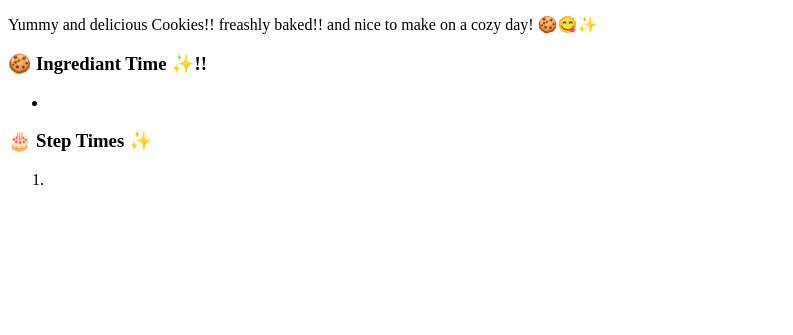
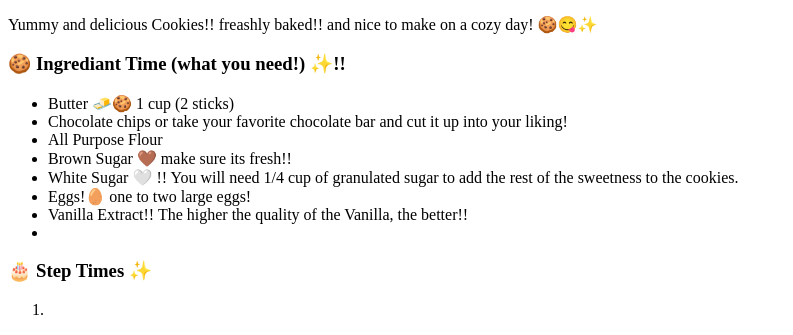
Before and after one commit to ameliep2029/Cs1-Recipe-Vlog, a plain HTML site: page index.html in a window 1280 px wide. Shown: the part 476-811 px from the top of the page, without its empty margins (0-793 px from the left). Drawn offline with Linux system fonts and the light colour scheme.

Commit message:
Edited First Recipe

```diff
--- a/index.html
+++ b/index.html
@@ -19,10 +19,25 @@
   <p> Yummy and delicious Cookies!! freashly baked!! and nice to make on a cozy day! 🍪😋✨</p>
 
 
-  <h3> 🍪 Ingrediant Time ✨!!</h3>
+  <h3> 🍪 Ingrediant Time (what you need!) ✨!!</h3>
   <ul>
-    <li> </li>
-  </ul>
+    <li> Butter 🧈🍪 1 cup (2 sticks) </li>
+
+    <li> Chocolate chips or take your favorite chocolate bar and cut it up into your liking! </li>
+
+
+   <li> All Purpose Flour </li>
+
+   <li> Brown Sugar 🤎 make sure its fresh!! </li>
+
+   <li> White Sugar 🤍 !! You will need 1/4 cup of granulated sugar to add the rest of the sweetness to the cookies.</li>
+
+   <li> Eggs!🥚 one to two large eggs! </li>
+
+   <li> Vanilla Extract!! The higher the quality of the Vanilla, the better!!</li>
+
+  <li> </li>
+</ul>
 
   <h3> 🎂 Step Times ✨</h3>
   <ol>
```
